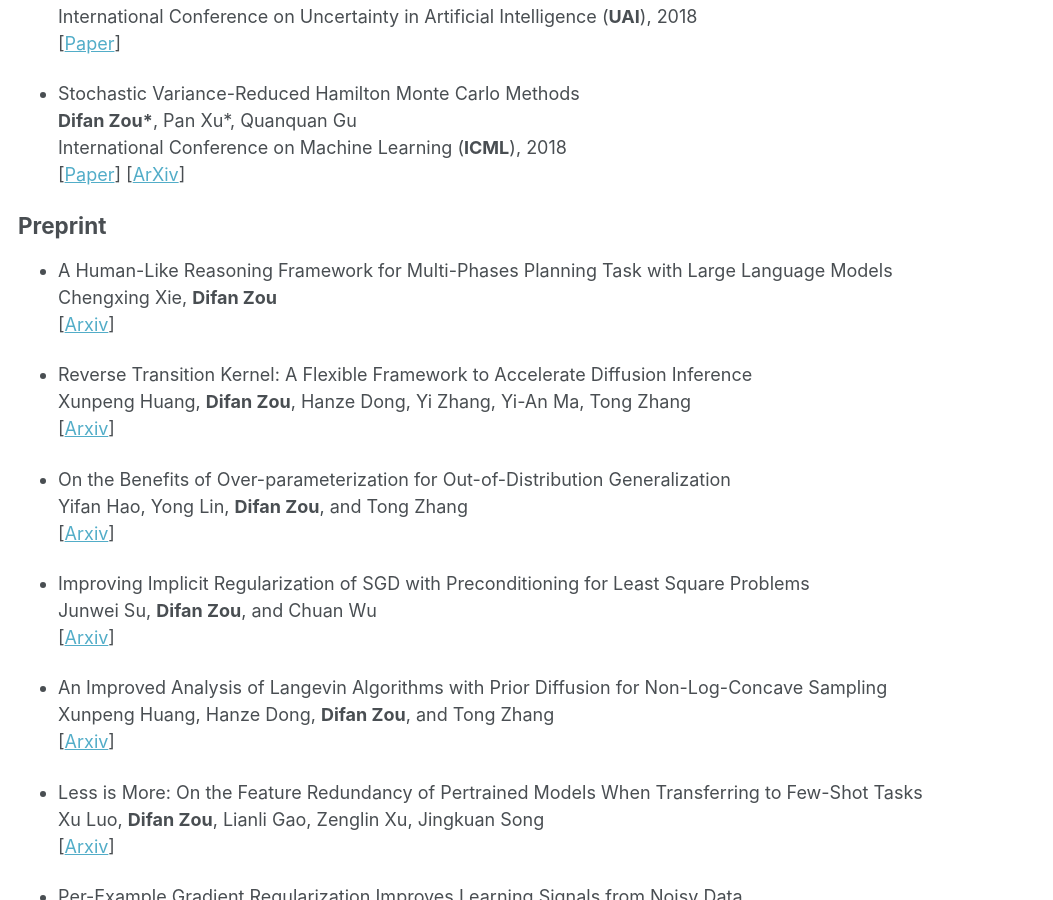
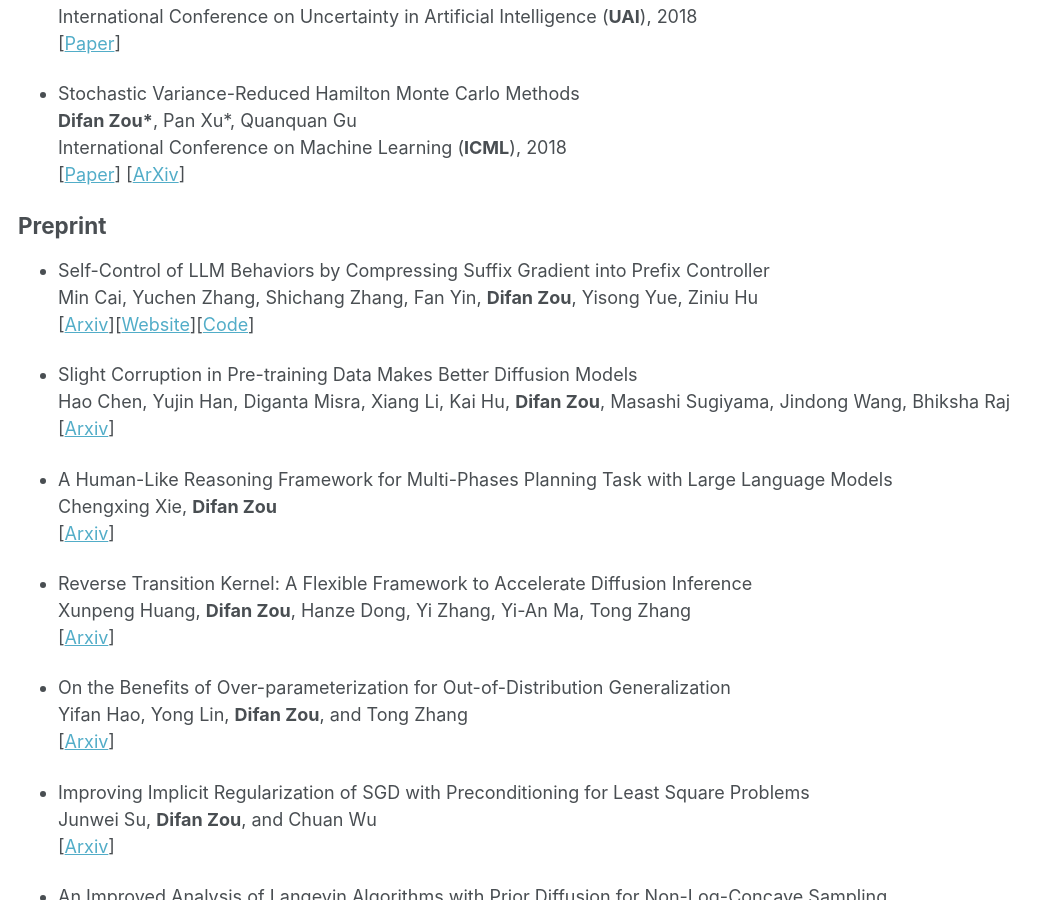
Before and after one commit to difanzou/difanzou.github.io, a Jekyll site: the page built from _pages/publications.md, in a window 1280 px wide and 900 px high, scrolled down 4788 px. Shown: the whole window, without its empty margins (0-1053 px from the left). Built offline with Jekyll 4.4.1, drawn with Linux system fonts in a browser that asks for light colours.

Commit message:
add publication

```diff
--- a/_pages/publications.md
+++ b/_pages/publications.md
@@ -8,6 +8,8 @@
 \* indicates equal contribution.
 
 ## Publications
+
+
 
 * Faster Sampling without Isoperimetry via Diffusion-based Monte Carlo\
 Xunpeng Huang, **Difan Zou**, Hanze Dong, Yian Ma, and Tong Zhang\
@@ -208,6 +210,15 @@
 
 ## Preprint
 
+* Self-Control of LLM Behaviors by Compressing Suffix Gradient into Prefix Controller\
+Min Cai, Yuchen Zhang, Shichang Zhang, Fan Yin, **Difan Zou**, Yisong Yue, Ziniu Hu\
+\[[Arxiv](https://arxiv.org/pdf/2406.02721)\]\[[Website](https://llm-self-control.github.io/)\]\[[Code](https://github.com/HenryCai11/LLM-Self-Control)\]
+
+
+* Slight Corruption in Pre-training Data Makes Better Diffusion Models\
+Hao Chen, Yujin Han, Diganta Misra, Xiang Li, Kai Hu, **Difan Zou**, Masashi Sugiyama, Jindong Wang, Bhiksha Raj\
+\[[Arxiv](https://arxiv.org/pdf/2405.20494)\]
+
 * A Human-Like Reasoning Framework for Multi-Phases Planning Task with Large Language Models\
 Chengxing Xie, **Difan Zou** \
 \[[Arxiv](https://arxiv.org/pdf/2405.18208)\]
```
